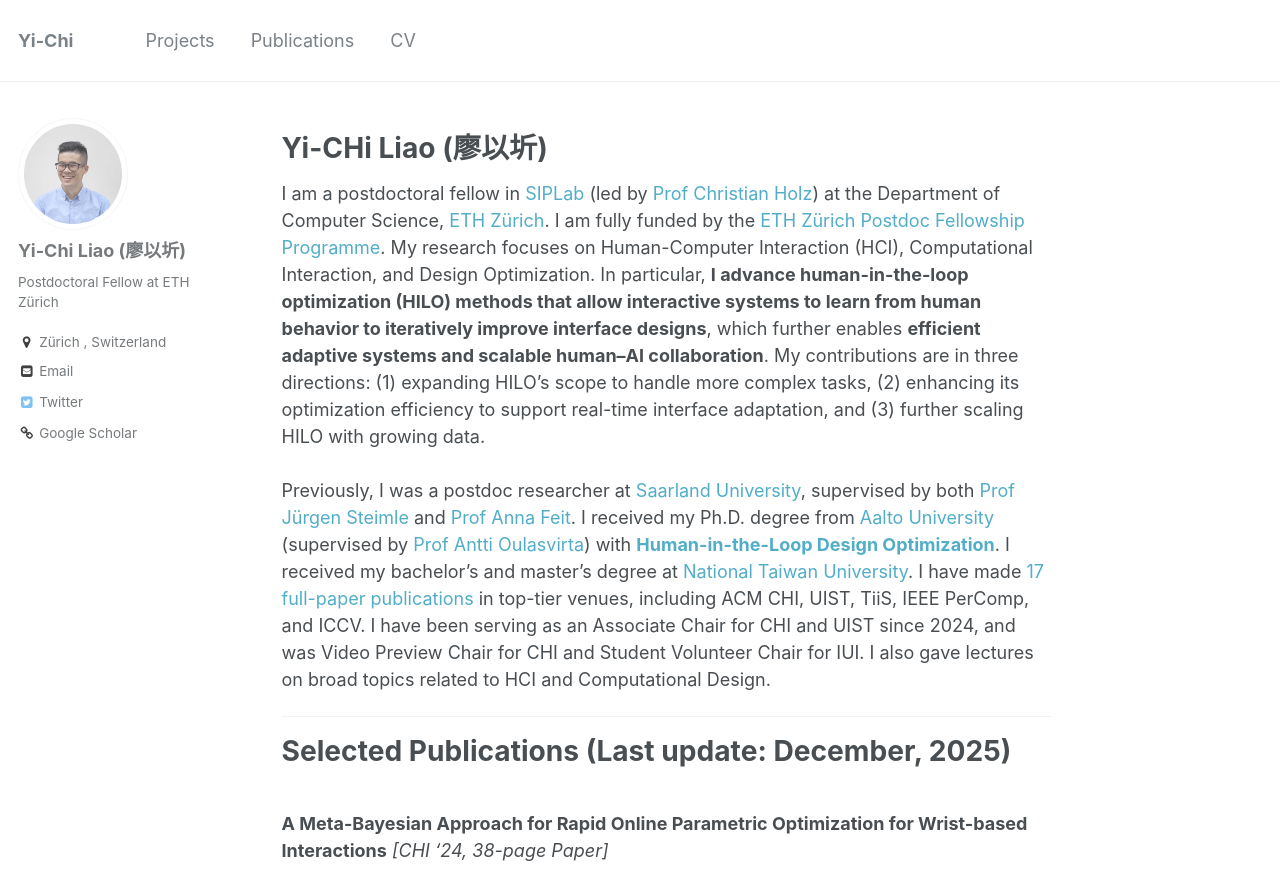
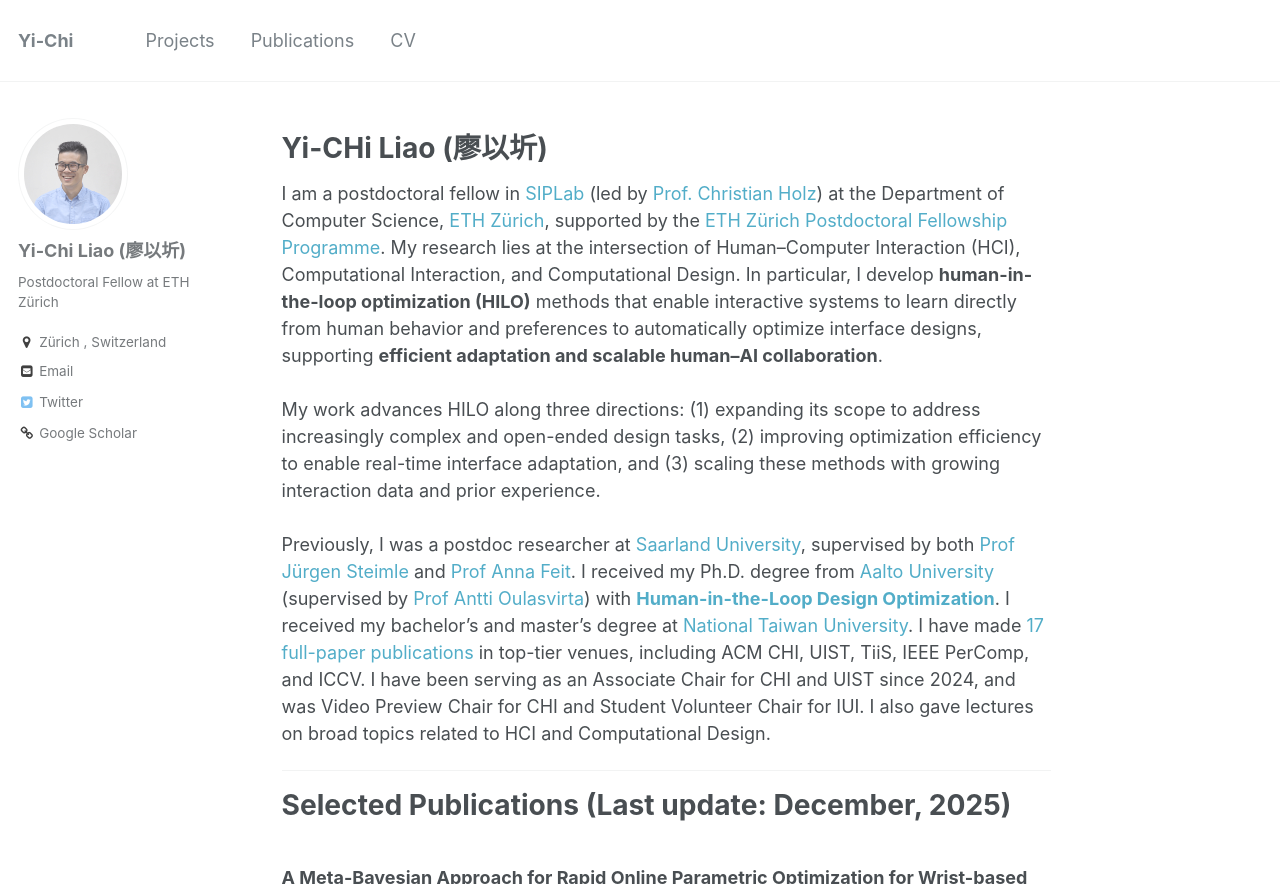
Before and after one commit to yichiliao/yichiliao.github.io, a Jekyll site: the page built from _pages/about.md, in a window 1280 px wide and 900 px high, cut to the strip 0-884 px from the top of the window. Built offline with Jekyll 4.4.1, drawn with Linux system fonts in a browser that asks for light colours.

Commit message:
updating publications

```diff
--- a/_pages/about.md
+++ b/_pages/about.md
@@ -8,8 +8,10 @@
   - /about.html
 ---
 # **Yi-CHi Liao (廖以圻)**
-I am a postdoctoral fellow in [SIPLab](https://siplab.org/) (led by [Prof Christian Holz](https://www.christianholz.net/)) at the Department of Computer Science, [ETH Zürich](https://ethz.ch/en.html). I am fully funded by the [ETH Zürich Postdoc Fellowship Programme](https://ethz.ch/en/research/research-promotion/eth-fellowships.html). My research focuses on Human-Computer Interaction (HCI), Computational Interaction, and Design Optimization. In particular, **I advance human-in-the-loop optimization (HILO) methods that allow interactive systems to learn from human behavior to iteratively improve interface designs**, which further enables **efficient adaptive systems and scalable human–AI collaboration**.
-My contributions are in three directions: (1) expanding HILO's scope to handle more complex tasks, (2) enhancing its optimization efficiency to support real-time interface adaptation, and (3) further scaling HILO with growing data.
+I am a postdoctoral fellow in [SIPLab](https://siplab.org/) (led by [Prof. Christian Holz](https://www.christianholz.net/)) at the Department of Computer Science, [ETH Zürich](https://ethz.ch/en.html), supported by the [ETH Zürich Postdoctoral Fellowship Programme](https://ethz.ch/en/research/research-promotion/eth-fellowships.html). My research lies at the intersection of Human–Computer Interaction (HCI), Computational Interaction, and Computational Design. In particular, I develop **human-in-the-loop optimization (HILO)** methods that enable interactive systems to learn directly from human behavior and preferences to automatically optimize interface designs, supporting **efficient adaptation and scalable human–AI collaboration**.
+<br>
+<br>
+My work advances HILO along three directions: (1) expanding its scope to address increasingly complex and open-ended design tasks, (2) improving optimization efficiency to enable real-time interface adaptation, and (3) scaling these methods with growing interaction data and prior experience.
 <br>
 <br>
 Previously, I was a postdoc researcher at [Saarland University](https://www.uni-saarland.de/en/home.html), supervised by both [Prof Jürgen Steimle](https://hci.cs.uni-saarland.de/people/juergen-steimle/) and [Prof Anna Feit](http://annafeit.de/). I received my Ph.D. degree from [Aalto University](https://www.aalto.fi/en) (supervised by [Prof Antti Oulasvirta](https://users.aalto.fi/~oulasvir/)) with [**Human-in-the-Loop Design Optimization**](https://drive.google.com/file/d/1UcH6LuV7GiyRMvrVb9EZ34z-FeGPDBS7/view?usp=sharing). I received my bachelor’s and master’s degree at [National Taiwan University](https://www.ntu.edu.tw/english/). I have made [17 full-paper publications](https://scholar.google.com/citations?user=Ddny4V4AAAAJ&hl=en) in top-tier venues, including ACM CHI, UIST, TiiS, IEEE PerComp, and ICCV. I have been serving as an Associate Chair for CHI and UIST since 2024, and was Video Preview Chair for CHI and Student Volunteer Chair for IUI. I also gave lectures on broad topics related to HCI and Computational Design.
```
